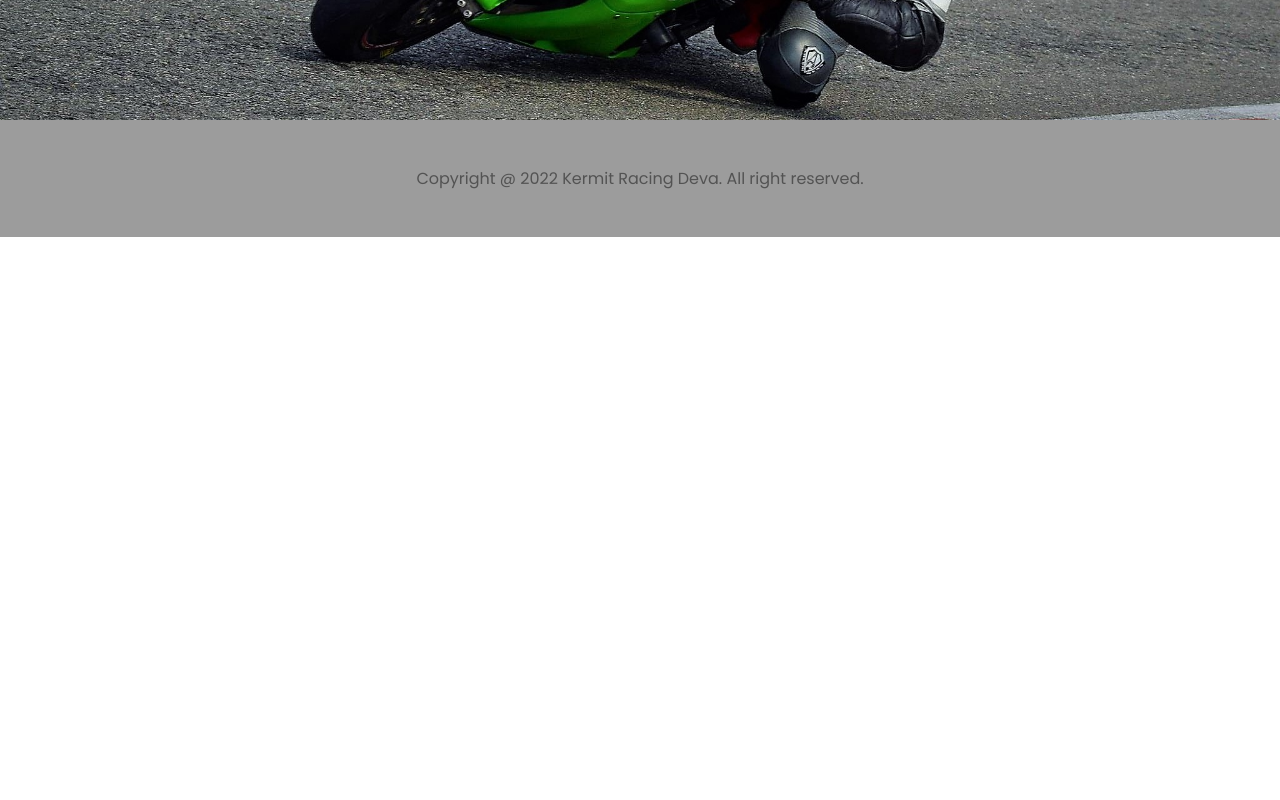
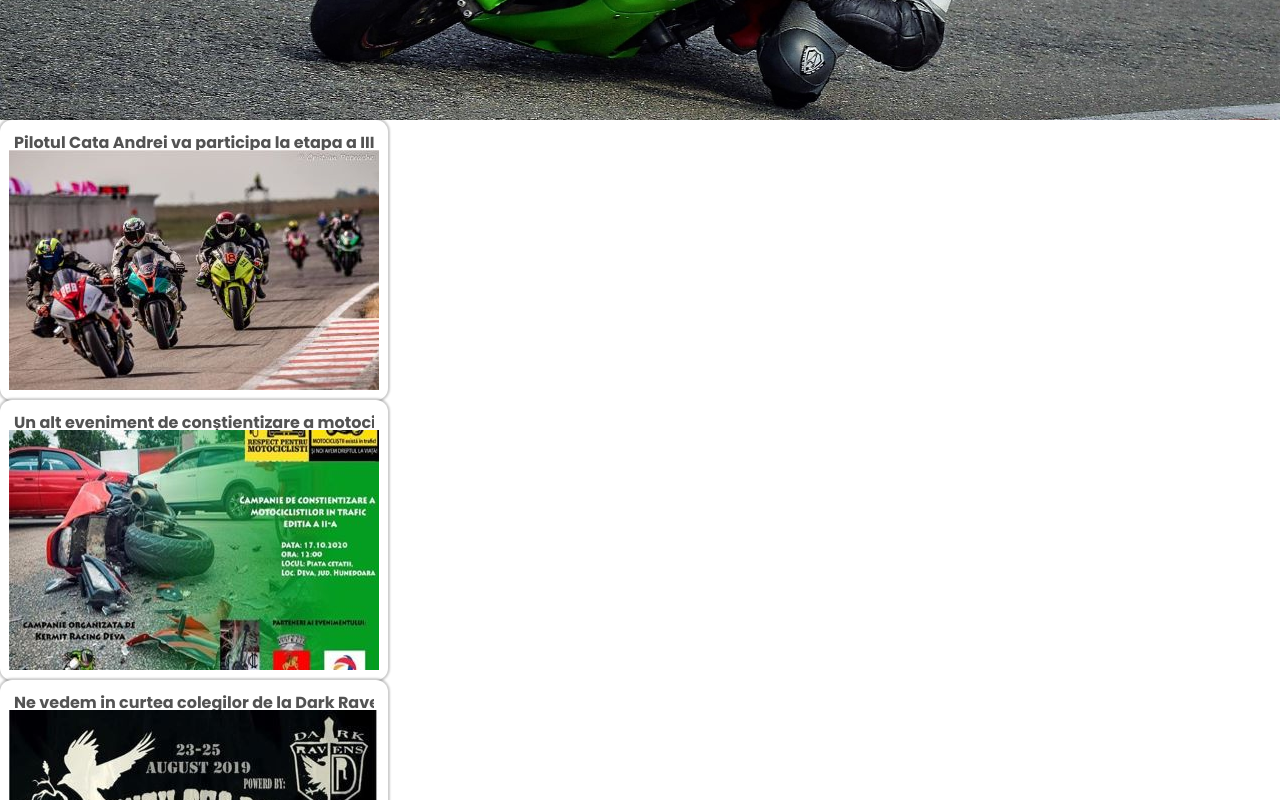
Before and after one commit to Diana259/kermit-racing-deva, a React (Create React App) app: page /articles in a window 1280 px wide. Shown: the part 380-1180 px from the top of the page. Before the commit the page ends 800 px from the top, so only its background shows below. Built offline with nearby package versions, Linux system fonts and the light colour scheme; data requests are answered from the project's data file.

Commit message:
Linking to the json-server, creating Articles and ArticlesPage and installig mui components

```diff
--- /dev/null
+++ b/data/db.json
@@ -0,0 +1,17 @@
+{
+    "posts": [
+      { "id": 1, "title": "Pilotul Cata Andrei va participa la etapa a III-a de MotoRC, în Grecia", "image": "img/article/article1.jpg" },
+      { "id": 2, "title": "Un alt eveniment de conștientizare a motociliștilor în trafic, a avut loc la Deva", "image": "img/article/article2.jpg" },
+      { "id": 3, "title": "Ne vedem in curtea colegilor de la Dark Ravens cu standul nostru de curse pentru a ne cunoaste mai bine.", "image": "img/article/article3.jpg" },
+      { "id": 4, "title": "Vom lua parte la un eveniment dedicat cailor putere, în centrul Devei. Stay tuned.", "image": "img/article/article4.jpg" },
+      { "id": 5, "title": "Kermit Racing Deva 'La cafea cu Anca' ", "image": "img/article/article5.jpg" },
+      { "id": 6, "title": "Invitație în cadrul emisiunii Actualitatea Hunedoreana, Info HD", "image": "img/article/article6.jpg" }
+    ],
+    "comments": [
+      { "id": 1, "body": "some comment", "postId": 1 },
+      { "id": 2, "body": "some comment", "postId": 1 }
+    ],
+    "profile": {
+      "name": "typicode"
+    }
+  }
--- a/src/App.js
+++ b/src/App.js
@@ -4,7 +4,7 @@ import Home from './pages/Home';
 import About from './pages/About';
 import Events from './pages/Events';
 import Gallery from './pages/Gallery';
-import Articles from './pages/Articles';
+import ArticlesPage from './pages/ArticlesPage'
 import Contact from './pages/Contact';
 import ErrorPage from './components/ErrorPage';
 import Topbar from './components/Topbar';
@@ -22,7 +22,8 @@ function App() {
         <Route path="/about" element={<About />} />
         <Route path="/events" element={<Events />} />
         <Route path="/gallery" element={<Gallery />} />
-        <Route path="/articles" element={<Articles />} />
+        <Route path="/articles" element={<ArticlesPage />} />
+
         <Route path="/contact" element={<Contact />} />
         <Route path="*" element={<ErrorPage />} />
       </Routes>
--- /dev/null
+++ b/src/api/articlesApi.js
@@ -0,0 +1,5 @@
+ export const getAllArticles = async () => {
+    const result = await fetch('http://localhost:3009/posts');
+    const json = await result.json();
+    return json;
+  }
--- /dev/null
+++ b/src/components/Article.js
@@ -0,0 +1,45 @@
+
+import React from 'react';
+import styled from 'styled-components';
+
+export default function Article({article}) {
+
+    const Container = styled.div`
+  display: flex;
+  flex-direction: column;
+  align-items: center;
+  justify-content: space-between;
+  padding: 10px 14px;
+  width: 360px;
+  height: 260px;
+  background-color: #fff;
+  box-shadow: 0px 0px 2px 2px rgba(0, 0, 0, 0.2);
+  border-radius: 12px;
+  cursor: pointer;
+  transition: box-shadow .2s;
+
+  &:hover {
+    box-shadow: 0px 0px 3px 4px rgba(0, 0, 0, 0.2);
+  }
+`
+
+const Title = styled.div`
+  font-size: 1em;
+  display: flex;
+  flex-wrap: wrap;
+  font-weight: bold;
+  white-space: nowrap;
+  max-width: 100%;
+  overflow: hidden;
+  text-overflow: ellipsis;
+`
+const Img = styled.img`
+  object-fit: contain;
+`
+  return (
+    <Container>
+    <Title>{article.title}</Title>
+        <Img src={article.image} alt={article.title} />
+    </Container>
+  )
+}
--- /dev/null
+++ b/src/components/Articles.js
@@ -0,0 +1,33 @@
+import React, { useEffect, useState }  from 'react';
+import { getAllArticles } from '../api/articlesApi';
+import Article from './Article';
+
+export default function Articles() {
+  const [articles, setArticles] = useState([])
+  const [loading, setLoading] = useState(false)
+
+  useEffect(() => {
+  const getData = async () => {
+    setLoading(true);
+
+    const data = await getAllArticles();
+
+    setLoading(false);
+    setArticles(data);
+  }
+
+   getData();
+  }, []);
+
+  if(loading){
+    return <div>Loading...</div>
+  }
+
+  return (
+    <div>
+    {articles.map(article => (
+      <Article key={article.id} article={article}/>
+    ))}
+    </div>
+  )
+}
--- a/src/components/cover-slider.jsx
+++ b/src/components/cover-slider.jsx
@@ -2,6 +2,7 @@ import React from 'react';
 import styled from 'styled-components'
 
 export default function CoverSlider() {
+
     const Cover = styled.div`
     background-image: url('img/cover.jpg');
     background-size: cover;
--- a/src/pages/About.jsx
+++ b/src/pages/About.jsx
@@ -1,6 +1,7 @@
 import styled from 'styled-components';
 import { AboutImages, AboutSection, AboutInfo } from './Home';
 import CoverSlider from '../components/cover-slider';
+import { Phone , Email } from '@material-ui/icons'
 
 export default function About() {
   const About = styled.div`
@@ -23,6 +24,11 @@ export default function About() {
     font-size: 1.3em;
     color: rgb(83, 83, 83);
   }
+
+  h3{
+    border-bottom: 1px solid gray;
+    justify-content: center;
+  }
   `
   const TeamInfo = styled.div`
   display:flex;
@@ -30,6 +36,11 @@ export default function About() {
 
   p{
     font-size: 1em;
+  }
+
+  .contact{
+    display: flex;
+    flex-direction: column;
   }
   `
   const TeamImage = styled.img`
@@ -43,6 +54,18 @@ export default function About() {
   const TeamMembers = styled.div`
   display: flex;
   gap: 60px;
+  margin-top: 50px;
+
+  .head-text {
+   position: relative;
+}
+.text-on-image {
+  position: absolute;
+  right: 50%;
+  left: 50%;
+  bottom: 15%;
+}
+
   `
 
   const Banner = styled.image`
@@ -106,6 +129,7 @@ export default function About() {
           </div>
       </Banner>
         <Team>
+        <h3>Membrii echipei</h3>
           <TeamInfo>
             <TeamImage src='img/about/member3.jpg' alt='Andrei' />
             <p>Echipa Kermit Racing Deva a luat naștere în primăvara anului 2019, din pasiunea față de motociclism, viteză și adrenalină. Fondatorul este președintele echipei, Căta Andrei, idea lui a venit în toamna anului 2018, după ce unul dintre colegii noștri a suferit un grav accident de motocicletă, pe un drum public. Deși în viața de zi cu zi, cei șase tineri au joburi diferite, pasiunea pentru motociclism i-a unit.
@@ -116,9 +140,8 @@ export default function About() {
               Răzvan este pilotul echipei, dar pe langă această activitate este manager șef la multinaționala unde lucreză ceilalți doi membrii ai echipei.
             </p>
           </TeamInfo>
-          <h2>Membrii echipei</h2>
           <TeamMembers>
-           <TeamImage src='img/about/member1.jpg' alt='Răzvan' />
+            <TeamImage src='img/about/member1.jpg' alt='Razvan' />
             <TeamImage src='img/about/member2.jpg' alt='Claudiu' />
             <TeamImage src='img/about/member4.jpg' alt='Adi' />
             <TeamImage src='img/about/member5.jpg' alt='Crina' />
--- a/src/pages/Articles.jsx
+++ /dev/null
@@ -1,10 +0,0 @@
-import React from 'react';
-import CoverSlider from '../components/cover-slider';
-
-export default function Articles() {
-  return (
-      <>
-      <CoverSlider></CoverSlider>
-      </>
-  )
-}
--- /dev/null
+++ b/src/pages/ArticlesPage.jsx
@@ -0,0 +1,32 @@
+import CoverSlider from '../components/cover-slider';
+import styled from 'styled-components';
+//import React, { useState, useEffect  } from 'react';
+//import { getAllArticles } from '../api/articlesApi';
+//import Article from '../components/Article';
+import Articles from '../components/Articles';
+
+const ArticlesGrid = styled.div`
+display: flex;
+//flex-wrap: wrap;
+gap: 20px;
+`
+
+export default function ArticlesPage() {
+  // const [articles, setArticles] = useState([]);
+
+  // useEffect(() => {
+  //   (async () => {
+  //     const data = await getAllArticles();
+
+  //     setArticles(data);
+  //   })();
+  // }, []);
+  return (
+    <>
+      <CoverSlider />
+      <ArticlesGrid>
+        <Articles />
+      </ArticlesGrid>
+    </>
+  )
+}
```
Also changed, not shown: package.json (+7 -1 lines), public/img/article/article7.jpg (deleted), 1 other file (tests, documents, lock files or other folders).
